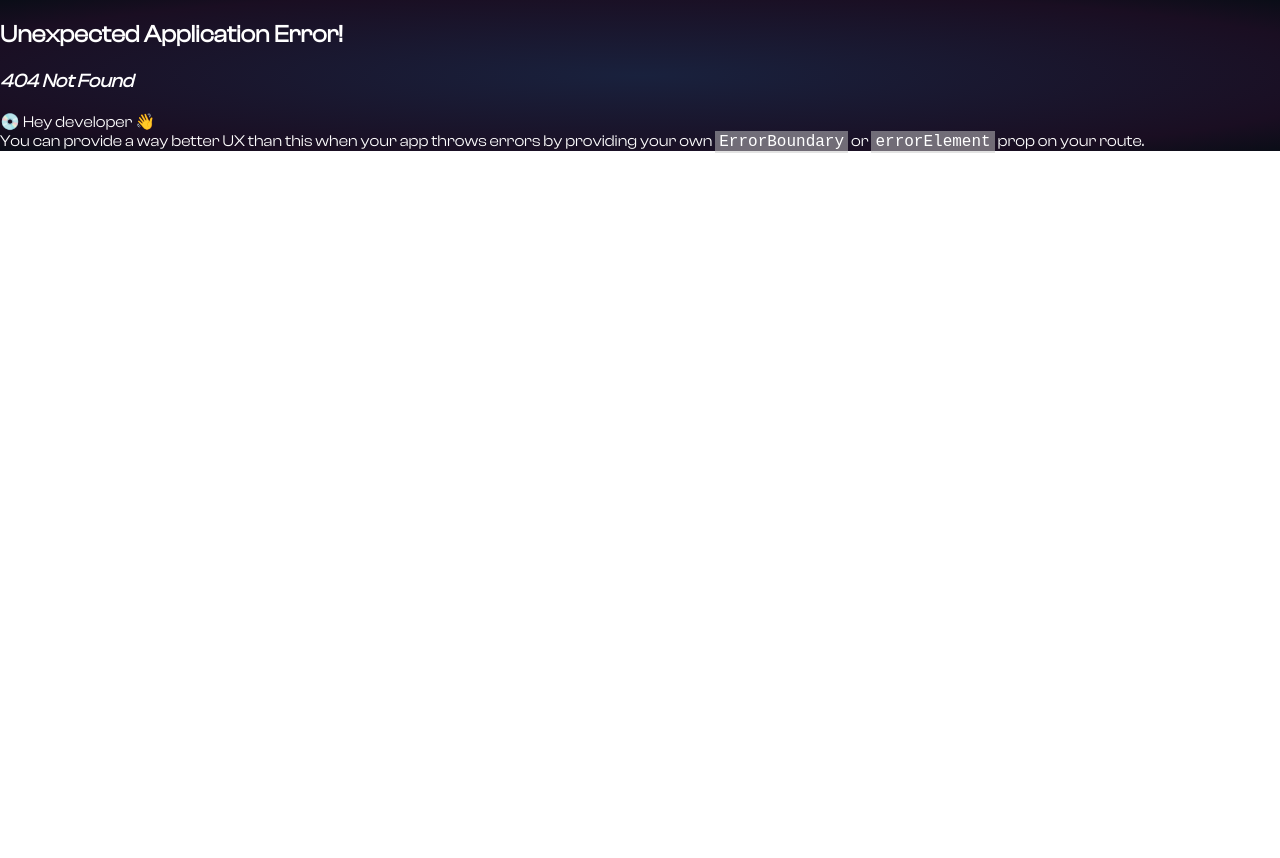
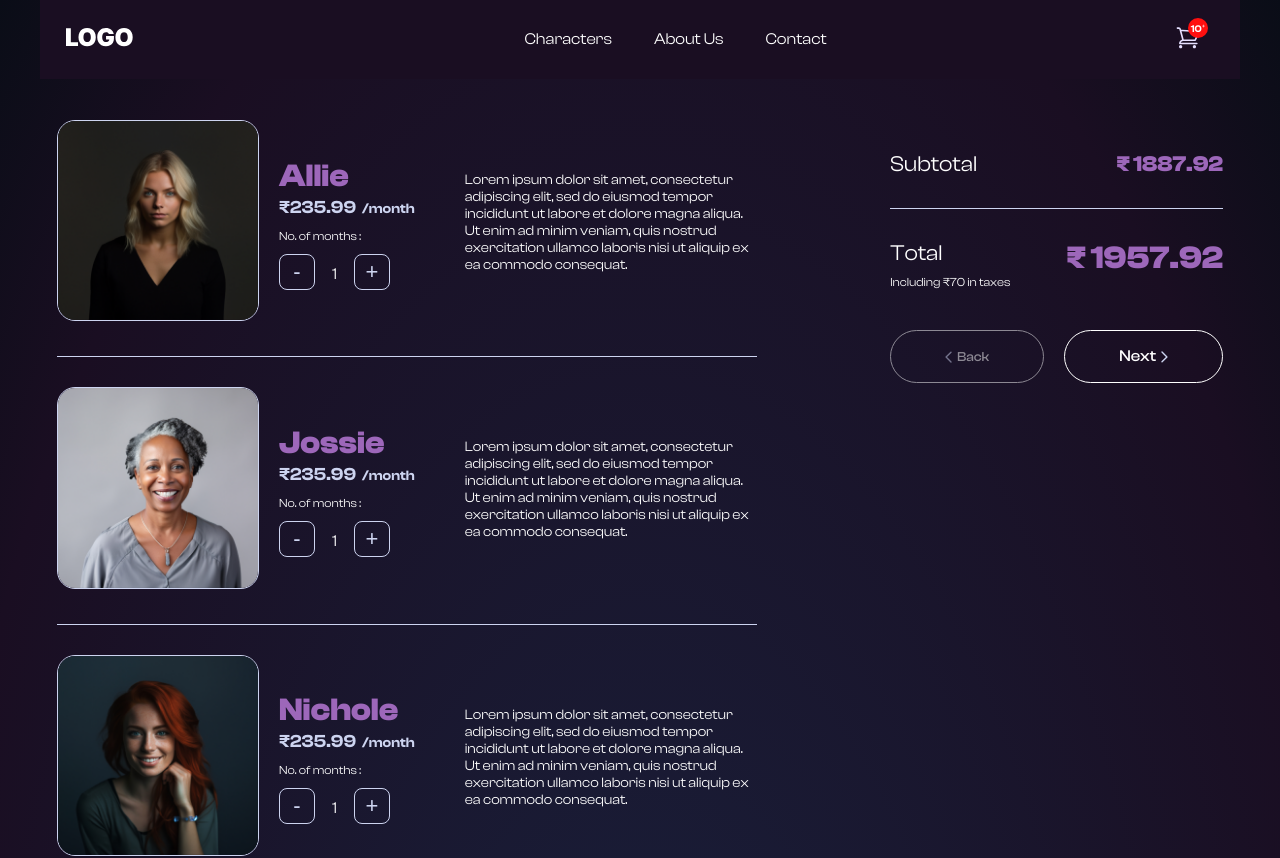
Before and after one commit to kgsantosh770/soul-shop, a React (Create React App) app: page /checkout in a window 1280 px wide. Before the commit this address had no page. Shown: the top 858 px of the page. Before the commit the page ends 800 px from the top, so only its background shows below. Built offline with nearby package versions, Linux system fonts and the light colour scheme; a web font is replaced by a local one.

Commit message:
checkout page implemented

```diff
--- a/src/index.css
+++ b/src/index.css
@@ -77,7 +77,7 @@ button {
 /* desktop */
 @media only screen and (min-width: 768px) {
   .only-mobile {
-    display: none;
+    display: none !important;
   }
 
   a,
@@ -94,6 +94,6 @@ button {
   }
 
   .only-desktop {
-    display: none;
+    display: none !important;
   }
 }
--- a/src/index.js
+++ b/src/index.js
@@ -9,6 +9,7 @@ import {
 import Home from './pages/Home/Home';
 import Categories from './pages/Categories/Categories';
 import Character from './pages/Character/Character';
+import Checkout from './pages/Checkout/Checkout';
 
 const router = createBrowserRouter([
   {
@@ -26,6 +27,10 @@ const router = createBrowserRouter([
       {
         path: '/characters/:id',
         element: <Character />
+      },
+      {
+        path: '/checkout',
+        element: <Checkout />
       }
     ]
   },
--- /dev/null
+++ b/src/pages/Checkout/Checkout.css
@@ -0,0 +1,159 @@
+.checkout-nav-btns {
+    display: flex;
+    justify-content: space-between;
+    gap: 20px;
+    margin: 50px var(--x-space) 30px;
+}
+
+.checkout-page .back-btn,
+.checkout-page .next-btn {
+    padding: 16px 54px;
+}
+
+.checkout-page .back-btn .btn-content {
+    flex-direction: row-reverse;
+}
+
+.checkout-page .back-btn img {
+    transform: rotate(180deg);
+    margin: 0px 5px 0px 0px;
+}
+
+.checkout-page .inner-content {
+    border: 1.5px solid var(--border-color);
+    padding: 20px 16px;
+    margin: 20px;
+    border-radius: 8px;
+}
+
+.checkout-page .key-value,
+.checkout-page .card:not(:first-child) {
+    margin-top: 30px;
+    padding-top: 30px;
+    border-top: 1px solid var(--border-color);
+}
+
+.checkout-page .card>div {
+    display: flex;
+    align-items: center;
+}
+
+.checkout-page .char-name {
+    color: var(--text-theme-color);
+    font-family: var(--font-family-bold);
+    font-size: var(--font-xxl);
+}
+
+.checkout-page .char-price {
+    font-size: var(--font-medium);
+    font-family: var(--font-family-semibold);
+    color: var(--border-color);
+}
+
+.checkout-page .char-period {
+    font-size: var(--font-small);
+    display: inline;
+    padding-left: 6px;
+}
+
+.checkout-page .name-img-section {
+    display: flex;
+    gap: 20px;
+}
+
+.checkout-page .quantity>p {
+    font-size: var(--font-xs);
+    margin: 10px 0px;
+}
+
+.checkout-page .quantity button {
+    font-size: var(--font-large);
+    color: var(--border-color);
+    width: 36px;
+    height: 36px;
+    border: 1px solid var(--border-color);
+    border-radius: 8px;
+}
+
+.checkout-page .quantity .value {
+    margin: 0px 12px;
+    min-width: 15px;
+    display: inline-block;
+    text-align: center;
+}
+
+.checkout-page .card-img {
+    border: 1.5px solid var(--border-color);
+}
+
+.checkout-page .card .desc {
+    font-size: var(--font-small);
+    margin: 15px 0px;
+}
+
+.checkout-page .key-value {
+    display: flex;
+    justify-content: space-between;
+}
+
+.checkout-page .key-value .title {
+    font-size: var(--font-large);
+}
+
+.checkout-page .key-value .value {
+    font-family: var(--font-family-bold);
+    font-size: var(--font-large);
+    color: var(--text-theme-color);
+    text-align: right;
+}
+
+.checkout-page .key-value .value.large-font {
+    font-size: var(--font-xxl);
+}
+
+.checkout-page .key-value .subtitle {
+    margin-top: 8px;
+    font-size: var(--font-xs);
+    min-width: max-content;
+}
+
+@media only screen and (min-width: 768px) {
+    .checkout-page .inner-content {
+        border-color: transparent;
+        display: flex;
+        justify-content: space-between;
+        margin: 20px 0px;
+        position: relative;
+    }
+
+    .checkout-page .key-value:first-child{
+        border: 0px;
+        margin-top: 0px;
+    }
+
+    .checkout-page .card-img{
+        width: 200px;
+        margin: 0px;
+    }
+
+    .checkout-page .card{
+        display: flex;
+        align-items: center;
+        gap: 50px;
+        font-size: var(--font-regular);
+    }
+
+    .checkout-nav-btns{
+        margin: 40px 0px;
+    }
+
+    .checkout-page .cards-wrapper{
+        max-width: 60%;
+    }
+
+    .checkout-page .price-wrapper{
+        align-self: flex-start;
+        position: sticky;
+        top: 120px;
+    }
+}
--- /dev/null
+++ b/src/pages/Checkout/Checkout.js
@@ -0,0 +1,104 @@
+import { useState } from 'react';
+import ArrowRightIcon from '../../assets/images/icons/arrow-right.svg';
+import Button from '../../components/Button/Button';
+import Image from '../../components/Image/Image';
+import { TAX, mostViewCharacters } from '../../utils/constants';
+import './Checkout.css';
+
+const NavigationButtons = ({ mobile }) => (
+  <div className={`checkout-nav-btns ${mobile ? 'only-mobile' : 'only-desktop'}`}>
+    <Button
+      className='back-btn'
+      btnText='Back'
+      image={ArrowRightIcon}
+      imageTitle={'back'}
+      disabled
+    />
+    <Button
+      className='next-btn'
+      btnText='Next'
+      image={ArrowRightIcon}
+      imageTitle={'next'}
+      route={'/payment-options'}
+    />
+  </div>
+)
+
+const Checkout = () => {
+  const [characters] = useState(mostViewCharacters);
+  const [subtotal] = useState(calculateSubtotal());
+
+  function calculateSubtotal() {
+    let result = 0;
+    characters.forEach(character => {
+      result += Number(character.price ?? 200) * Number(character.quantity ?? 1);
+    })
+    return result;
+  }
+
+  const CheckoutCard = ({ character }) => (
+    <div className='card'>
+      <div className='name-img-section'>
+        {
+          character.image && character.name &&
+          <Image className='card-img' image={character.image} alt={character.name} title={character.name} />
+        }
+        {
+          <div>
+            {character.name && <p className='char-name'>{character.name}</p>}
+            {character.price &&
+              <p className='char-price'>
+                <span>₹</span>
+                {character.price}
+                {character.period && <span className='char-period'>/{character.period}</span>}
+              </p>
+            }
+
+            <div className='quantity'>
+              <p>No. of months :</p>
+              <button>-</button>
+              <span className='value'>{character.quantity ?? 1}</span>
+              <button>+</button>
+            </div>
+          </div>
+        }
+      </div>
+      {
+        character.desc &&
+        <p className='desc'>
+          {character.desc}
+        </p>
+      }
+    </div>
+  )
+
+  return (
+    <div className='checkout-page'>
+      <div className='inner-content'>
+        <div className='cards-wrapper'>
+          {
+            characters.map((character, index) => <CheckoutCard key={index} character={character} />)
+          }
+        </div>
+        <div className='price-wrapper'>
+          <div className='key-value'>
+            <p className='title'>Subtotal</p>
+            <p className='value'>₹ {subtotal}</p>
+          </div>
+          <div className='key-value'>
+            <div>
+              <p className='title'>Total</p>
+              <p className='subtitle'>Including ₹{TAX} in taxes</p>
+            </div>
+            <p className='value large-font'>₹ {subtotal + 70}</p>
+          </div>
+          <NavigationButtons />
+        </div>
+      </div>
+      <NavigationButtons mobile />
+    </div>
+  )
+}
+
+export default Checkout;
+export { NavigationButtons }
```
